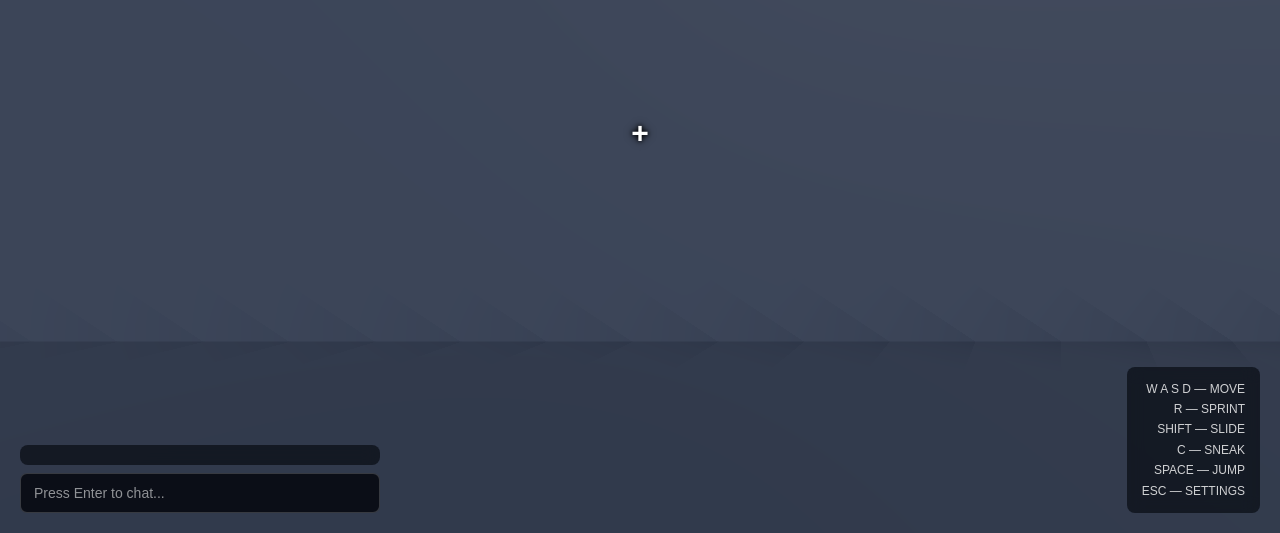
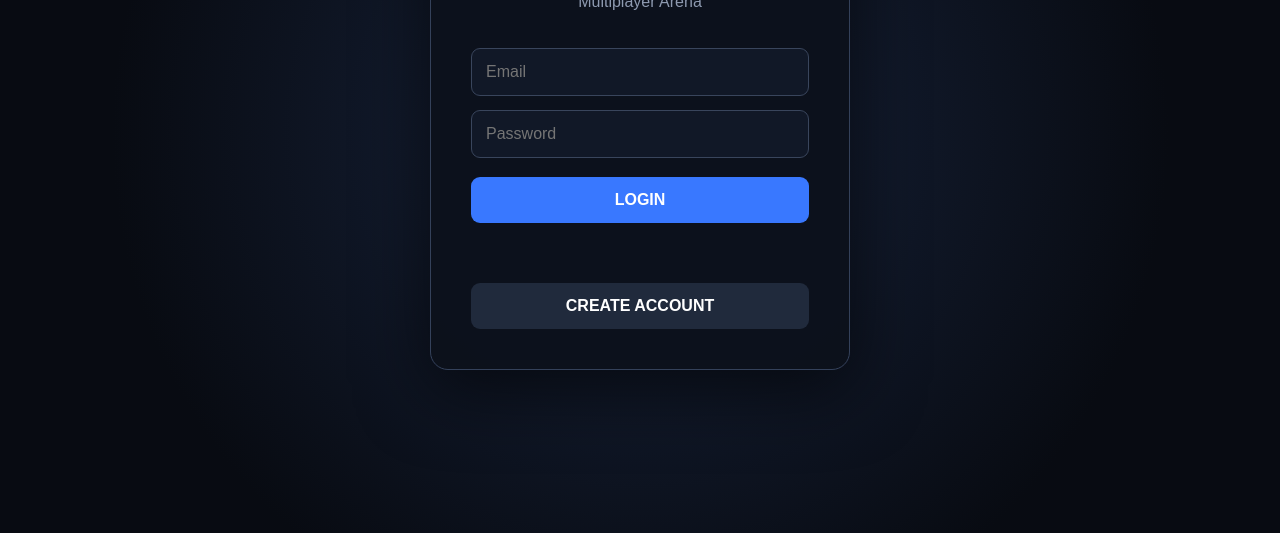
Before and after one commit to d3m0n-gif/nova-strike, a website: page public/index.html in a window 1280 px wide. Shown: the part 267-800 px from the top of the page. Drawn offline with nearby package versions, Linux system fonts and the light colour scheme; no server answers.

Commit message:
Update style.css

```diff
--- a/public/style.css
+++ b/public/style.css
@@ -9,8 +9,104 @@
   width: 100%;
   height: 100%;
   overflow: hidden;
-  background: #101522;
-  font-family: Arial, Helvetica, sans-serif;
+  font-family: Arial, sans-serif;
+  background: #080b12;
+  color: white;
+}
+
+button,
+input {
+  font: inherit;
+}
+
+button {
+  cursor: pointer;
+}
+
+/* =========================
+   LOGIN
+========================= */
+
+#auth-screen {
+  position: fixed;
+  inset: 0;
+  z-index: 1000;
+  display: flex;
+  align-items: center;
+  justify-content: center;
+  background:
+    radial-gradient(circle at center, #18243d 0%, #080b12 70%);
+}
+
+.auth-box {
+  width: min(420px, 90vw);
+  padding: 40px;
+  border: 1px solid #34415a;
+  border-radius: 18px;
+  background: rgba(12, 17, 28, 0.96);
+  box-shadow: 0 20px 70px rgba(0, 0, 0, 0.6);
+  text-align: center;
+}
+
+.auth-box h1 {
+  margin: 0;
+  font-size: 42px;
+  letter-spacing: 4px;
+}
+
+.subtitle {
+  margin: 8px 0 30px;
+  color: #8e9ab0;
+}
+
+.auth-box input {
+  width: 100%;
+  margin: 7px 0;
+  padding: 14px;
+  border: 1px solid #39455c;
+  border-radius: 9px;
+  outline: none;
+  background: #111827;
+  color: white;
+}
+
+.auth-box input:focus {
+  border-color: #5f9cff;
+}
+
+.auth-box button {
+  width: 100%;
+  margin-top: 12px;
+  padding: 14px;
+  border: 0;
+  border-radius: 9px;
+  background: #3978ff;
+  color: white;
+  font-weight: bold;
+}
+
+.auth-box button:hover {
+  filter: brightness(1.15);
+}
+
+.secondary-button {
+  background: #202a3c !important;
+}
+
+#login-error,
+#register-error {
+  min-height: 20px;
+  color: #ff6978;
+  font-size: 14px;
+}
+
+/* =========================
+   GAME
+========================= */
+
+#game-screen {
+  position: fixed;
+  inset: 0;
 }
 
 canvas {
@@ -20,77 +116,35 @@
 }
 
 /* =========================
-   GAME HUD
+   HUD
 ========================= */
 
 #nova-hud {
   position: fixed;
   inset: 0;
   pointer-events: none;
-  color: white;
-  z-index: 20;
+  z-index: 100;
 }
-
-/* =========================
-   CROSSHAIR
-========================= */
 
 #crosshair {
   position: absolute;
   left: 50%;
   top: 50%;
-
-  transform: translate(
-    -50%,
-    -50%
-  );
-
-  font-size: 30px;
+  transform: translate(-50%, -50%);
+  font-size: 25px;
   font-weight: bold;
-
-  color: white;
-
-  text-shadow:
-    0 0 4px black,
-    0 0 8px black;
-
-  user-select: none;
+  text-shadow: 0 0 5px black;
 }
-
-/* =========================
-   PLAYER COUNT
-========================= */
 
 #player-count {
   position: absolute;
-
   top: 18px;
-  right: 22px;
-
-  padding: 10px 15px;
-
-  background: rgba(
-    10,
-    15,
-    25,
-    0.75
-  );
-
-  border: 1px solid rgba(
-    255,
-    255,
-    255,
-    0.15
-  );
-
-  border-radius: 8px;
-
-  font-size: 14px;
+  right: 20px;
+  padding: 9px 14px;
+  border-radius: 7px;
+  background: rgba(5, 8, 14, 0.7);
+  font-size: 13px;
   font-weight: bold;
-
-  letter-spacing: 1px;
-
-  backdrop-filter: blur(8px);
 }
 
 /* =========================
@@ -99,113 +153,45 @@
 
 #chat-box {
   position: absolute;
-
-  left: 20px;
-  bottom: 20px;
-
+  left: 18px;
+  bottom: 18px;
   width: 360px;
-
+  max-width: calc(100vw - 36px);
   pointer-events: auto;
 }
 
 #chat-messages {
-  width: 100%;
-
-  max-height: 210px;
-
+  max-height: 190px;
   overflow-y: auto;
-
+  margin-bottom: 8px;
   padding: 10px;
-
-  margin-bottom: 8px;
-
-  background: rgba(
-    5,
-    8,
-    15,
-    0.65
-  );
-
   border-radius: 8px;
-
-  backdrop-filter: blur(8px);
-
-  scrollbar-width: thin;
+  background: rgba(5, 8, 14, 0.58);
+  text-shadow: 1px 1px 2px black;
 }
 
 .chat-line {
   margin: 4px 0;
-
   font-size: 14px;
-
-  line-height: 1.35;
-
-  word-break: break-word;
-
-  text-shadow:
-    0 1px 2px black;
+  word-wrap: break-word;
 }
 
 .chat-line strong {
-  color: #72a7ff;
+  color: #67a0ff;
 }
-
-/* =========================
-   CHAT INPUT
-========================= */
 
 #chat-input {
   width: 100%;
-
-  padding: 11px 13px;
-
-  border: 1px solid rgba(
-    255,
-    255,
-    255,
-    0.18
-  );
-
-  border-radius: 7px;
-
+  padding: 11px;
+  border: 1px solid #46536b;
+  border-radius: 8px;
   outline: none;
-
-  background: rgba(
-    5,
-    8,
-    15,
-    0.85
-  );
-
+  background: rgba(8, 12, 20, 0.9);
   color: white;
-
-  font-size: 14px;
-
-  pointer-events: auto;
-
-  backdrop-filter: blur(8px);
-}
-
-#chat-input::placeholder {
-  color: rgba(
-    255,
-    255,
-    255,
-    0.55
-  );
 }
 
 #chat-input:focus {
-  border-color: #6fa5ff;
-
-  box-shadow:
-    0 0 0 2px
-    rgba(
-      111,
-      165,
-      255,
-      0.15
-    );
+  border-color: #6098ff;
 }
 
 /* =========================
@@ -214,81 +200,101 @@
 
 #controls-help {
   position: absolute;
-
   right: 20px;
   bottom: 20px;
+  padding: 12px;
+  border-radius: 8px;
+  background: rgba(5, 8, 14, 0.55);
+  color: #c4cada;
+  font-size: 12px;
+  line-height: 1.7;
+}
 
-  padding: 12px 15px;
+/* =========================
+   SETTINGS
+========================= */
 
-  background: rgba(
-    5,
-    8,
-    15,
-    0.65
-  );
+#settings-screen {
+  position: fixed;
+  inset: 0;
+  z-index: 500;
+  align-items: center;
+  justify-content: center;
+  background: rgba(0, 0, 0, 0.7);
+}
 
-  border-radius: 8px;
+.settings-box {
+  width: min(500px, 90vw);
+  max-height: 90vh;
+  overflow-y: auto;
+  padding: 30px;
+  border: 1px solid #39455c;
+  border-radius: 15px;
+  background: #101722;
+  box-shadow: 0 20px 70px rgba(0, 0, 0, 0.7);
+}
 
-  font-size: 12px;
+.settings-box h2 {
+  margin-top: 0;
+}
 
-  line-height: 1.7;
+.control-row {
+  display: flex;
+  align-items: center;
+  justify-content: space-between;
+  margin: 8px 0;
+  padding: 10px;
+  border-radius: 7px;
+  background: #182131;
+}
 
-  color: rgba(
-    255,
-    255,
-    255,
-    0.8
-  );
+.control-row button {
+  min-width: 90px;
+  padding: 8px;
+  border: 1px solid #43516a;
+  border-radius: 6px;
+  background: #253149;
+  color: white;
+}
 
-  backdrop-filter: blur(8px);
+.settings-buttons {
+  display: flex;
+  gap: 10px;
+  margin-top: 20px;
+}
 
-  text-align: right;
+.settings-buttons button {
+  flex: 1;
+  padding: 12px;
+  border: 0;
+  border-radius: 7px;
+  background: #3978ff;
+  color: white;
+  font-weight: bold;
+}
+
+#reset-controls {
+  background: #303b4f;
 }
 
 /* =========================
    MOBILE
 ========================= */
 
-@media (
-  max-width: 700px
-) {
+@media (max-width: 700px) {
+  .auth-box {
+    padding: 28px;
+  }
 
-  #chat-box {
-    width: 280px;
-
-    left: 10px;
-    bottom: 10px;
+  .auth-box h1 {
+    font-size: 32px;
   }
 
   #controls-help {
     display: none;
   }
 
-  #player-count {
-    top: 10px;
-    right: 10px;
+  #chat-box {
+    width: 280px;
   }
 }
-
-/* =========================
-   SCROLLBAR
-========================= */
-
-#chat-messages::-webkit-scrollbar {
-  width: 5px;
-}
-
-#chat-messages::-webkit-scrollbar-track {
-  background: transparent;
-}
-
-#chat-messages::-webkit-scrollbar-thumb {
-  background: rgba(
-    255,
-    255,
-    255,
-    0.25
-  );
-
-  border-radius: 10px;
-}
```
